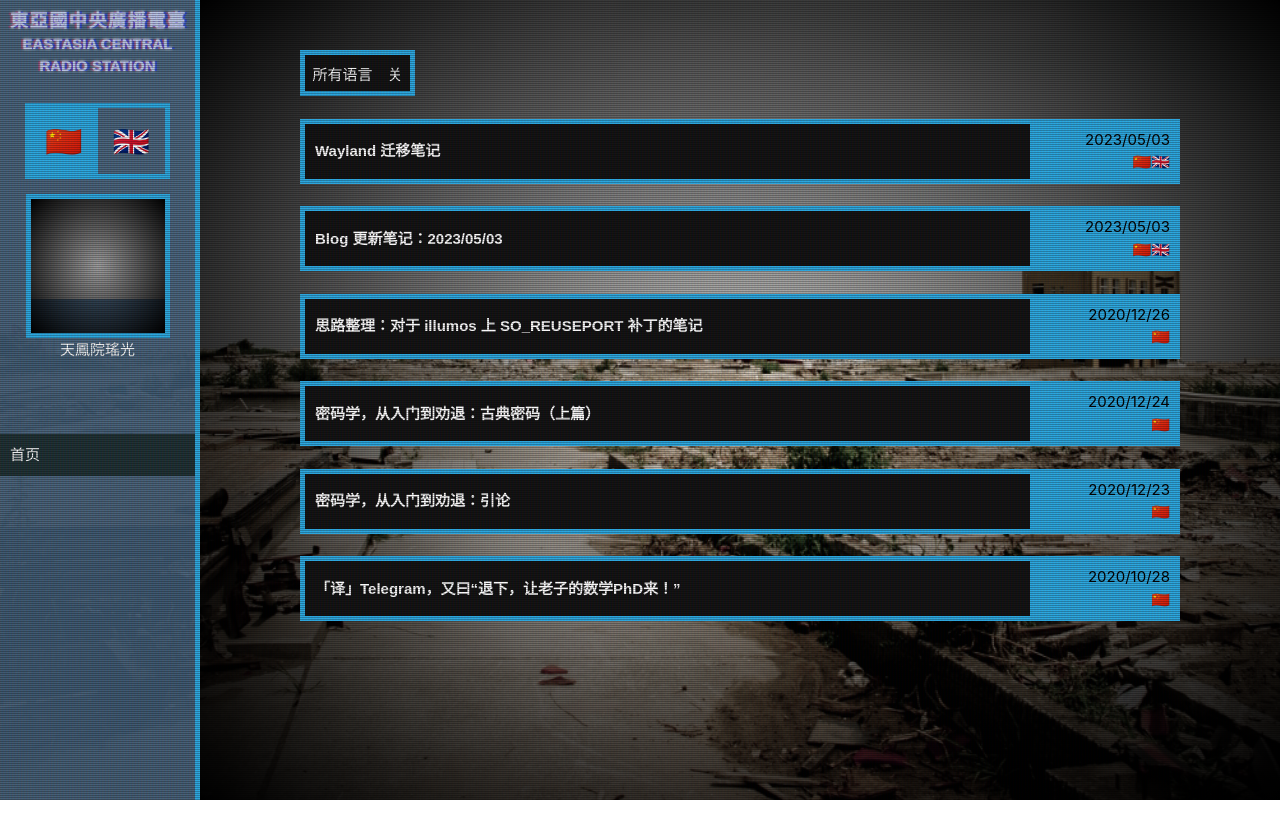
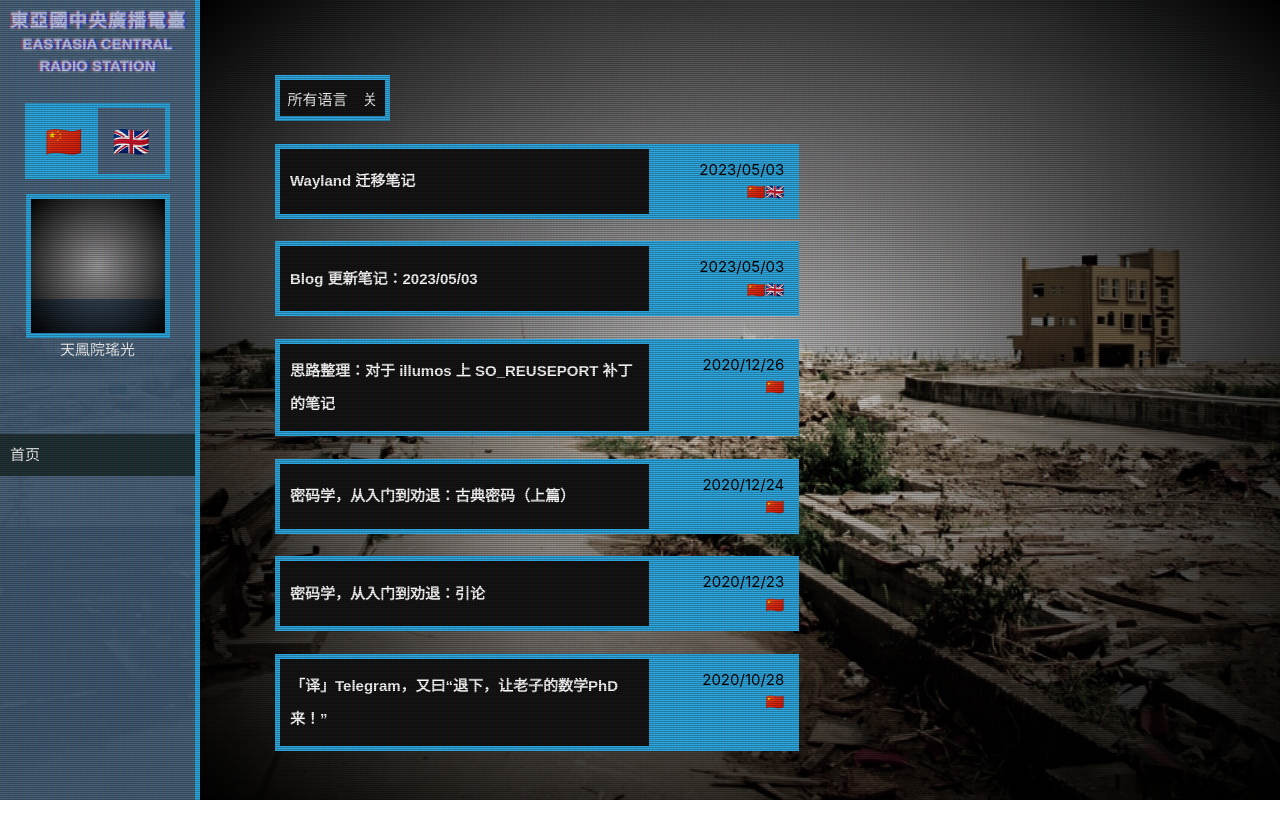
Before and after one commit to YoukouTenhouin/blog-next, a Next.js app: page / in a window 1280 px wide. Shown: the top 838 px of the page. Before the commit the page ends 800 px from the top, so only its background shows below. Built offline with nearby package versions, Linux system fonts and the light colour scheme; grey boxes are pictures that could not be loaded.

Commit message:
fix width issue in home

```diff
--- a/components/layout.module.css
+++ b/components/layout.module.css
@@ -16,8 +16,14 @@
     right: 0;
 }
 
+.wrapper {
+    margin: auto auto auto 200px;
+    display: flex;
+    flex-basis: auto;
+    flex-wrap: nowrap;
+    min-width: 36rem;
+    padding: 5rem;
+}
+
 .container {
-    padding: 0 1rem;
-    margin: auto auto auto 200px;
-    padding: 50px 100px;
 }
--- a/components/layout.tsx
+++ b/components/layout.tsx
@@ -1,14 +1,13 @@
-import clsx from 'clsx';
-import styles from './layout.module.css';
-import Sidebar from './sidebar';
+import clsx from "clsx";
+import styles from "./layout.module.css";
+import Sidebar from "./sidebar";
 
 function Background() {
   return (
     <div className={styles.background_wrapper}>
-        <div className={clsx(styles.background, "crt", "crt-darkcorner")}>
+      <div className={clsx(styles.background, "crt", "crt-darkcorner")}></div>
     </div>
-        </div>
-    )
+  );
 }
 
 export default function Layout({ children }) {
@@ -16,7 +15,9 @@ export default function Layout({ children }) {
     <>
       <Background />
       <Sidebar />
+      <div className={styles.wrapper}>
         <div className={styles.container}>{children}</div>
+      </div>
     </>
-    )
+  );
 }
--- a/styles/Home.module.css
+++ b/styles/Home.module.css
@@ -12,7 +12,6 @@
 .showall div {
   padding: 0.5rem;
 }
-
 .showall_active {
   background-color: var(--highlight-color);
   color: var(--highlight-foreground);
@@ -49,8 +48,8 @@
 }
 
 .postlist_entry_info {
-  padding: 10px;
-  width: 10rem;
+  padding: 1rem;
+  flex: 0 0 10rem;
   background-color: var(--highlight-color);
   color: var(--highlight-foreground);
   flex-direction: column;
```
Lines whose indentation alone changed are shown as unchanged.
